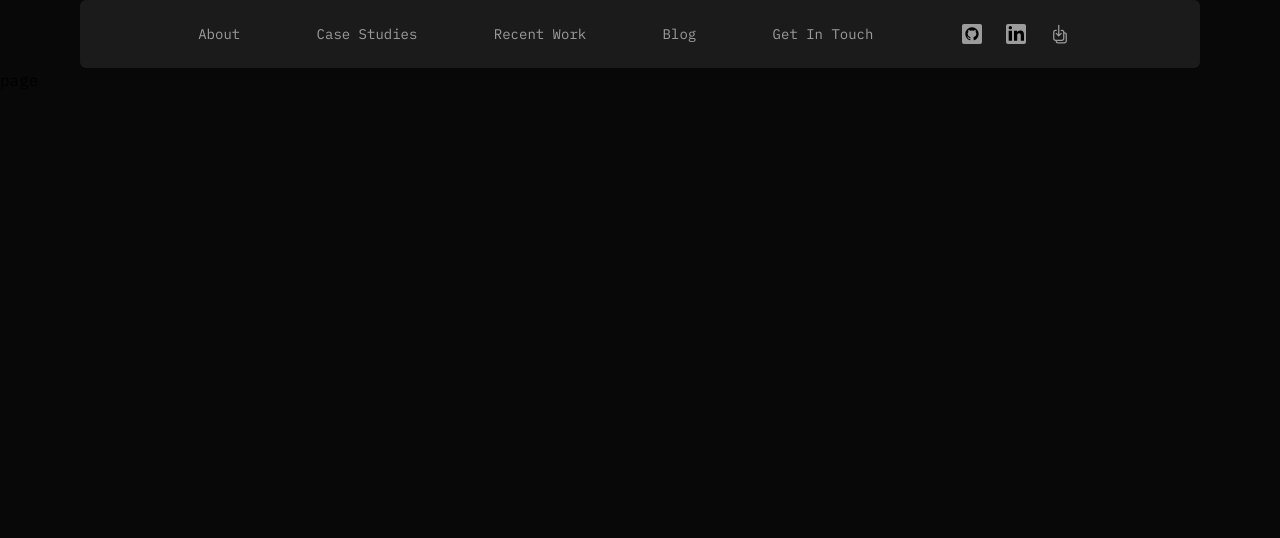
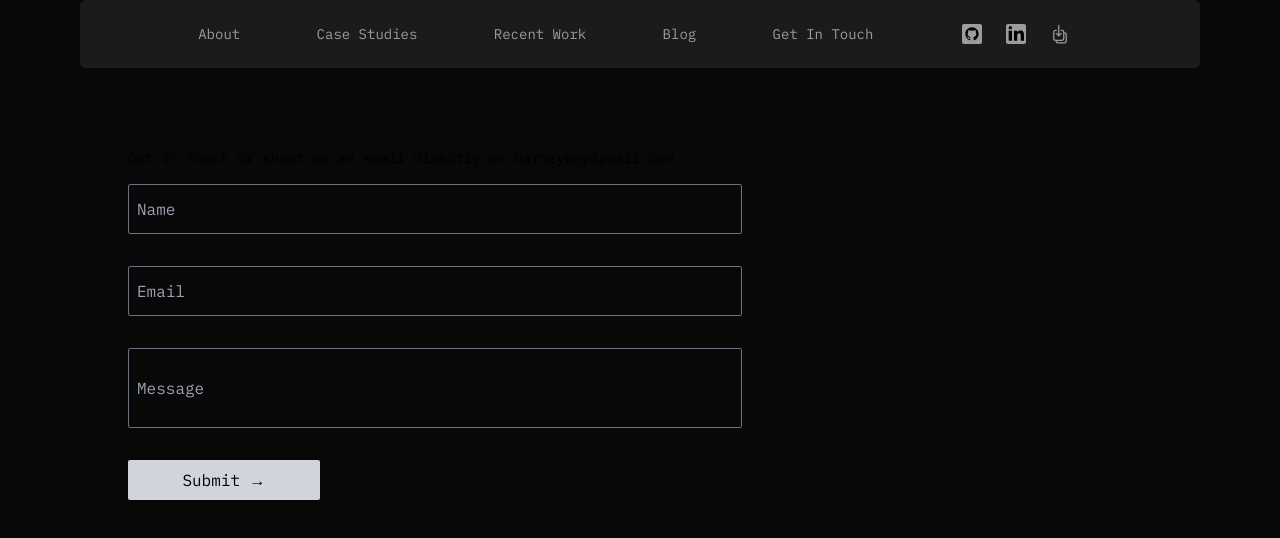
Before and after one commit to daniel-akinyemi/octane-portfolio-os, a Next.js app: page /getintouch in a window 1280 px wide. Shown: the top 538 px of the page. Built offline with nearby package versions, Linux system fonts and the light colour scheme.

Commit message:
'hovercode' layer component added

```diff
--- a/components/ProjectCard.tsx
+++ b/components/ProjectCard.tsx
@@ -9,7 +9,7 @@ type ProjectProps = {
 const ProjectCard = (props: ProjectProps) => {
   return (
     <div>
-        <div className="bg-gray-500 h-80 w-72 rounded-md cursor-pointer px-4 mx-6">
+        <div className="bg-gray-200 h-80 w-72 rounded-md cursor-pointer px-4 mx-6 mb-12">
               <p className="font-semibold text-lg pt-[60%]">{props.projectName}</p>
               <p className="text-md">{props.projectSummary}</p>
               <div className="flex pt-2">
--- a/package.json
+++ b/package.json
@@ -22,6 +22,7 @@
   "devDependencies": {
     "autoprefixer": "^10.4.13",
     "postcss": "^8.4.21",
+    "tailwind-scrollbar": "^2.1.0",
     "tailwindcss": "^3.2.7"
   }
 }
--- a/src/app/blog/page.tsx
+++ b/src/app/blog/page.tsx
@@ -1,6 +1,10 @@
 const page = () => {
   return (
-    <div>page</div>
+    <div>
+      <div className="max-w-5xl mx-auto flex justify-center py-48 text-5xl text-gray-300 font-bold">
+        Coming Soon 🚀
+      </div>
+    </div>
   )
 }
 
--- a/src/app/getintouch/page.tsx
+++ b/src/app/getintouch/page.tsx
@@ -1,6 +1,27 @@
 const page = () => {
   return (
-    <div>page</div>
+    <section className="max-w-5xl mx-auto py-20 space-y-4">
+      <div className="text-sm">Get in touch or shoot me an email directly on darnzykay@gmail.com</div>
+      <form
+      className="grid grid-cols-1 space-y-8 w-3/5"
+      // onSubmit={}
+      >
+        <input type='text'
+        placeholder="Name"
+        className="bg-[#080808] text-white px-2 rounded-sm py-3 outline-1 border border-gray-500"
+        />
+        <input type="email"
+        placeholder="Email"
+        className="bg-[#080808] px-2 text-white rounded-sm py-3 outline-1 border border-gray-500"
+
+        />
+        <input type='text'
+        className="bg-[#080808] px-2 text-white rounded-sm py-3 h-20 outline-1 border border-gray-500"
+        placeholder="Message"
+        />
+        <button className="bg-gray-300 w-48 py-2 rounded-sm hover:bg-gray-100 transition-all duration-200">Submit &rarr;</button>
+      </form>
+    </section>
   )
 }
 
--- a/src/app/globals.css
+++ b/src/app/globals.css
@@ -6,4 +6,7 @@
     .tech-stack-card {
       @apply text-xs bg-gray-800 text-white py-0.5 px-2 rounded-xl mx-0.5;
     }
+    .hovercode{
+      @apply active:text-white hover:drop-shadow-2xl shadow-blue-600 transition-all delay-100 hover:text-white/90 hover:outline outline-offset-4;
+    }
   }
--- a/src/app/layout.tsx
+++ b/src/app/layout.tsx
@@ -19,7 +19,7 @@ export default function RootLayout({
 }) {
   return (
     <html lang="en">
-      <body className={`bg-[#080808] ${plexMono.className}`}>
+      <body className={`bg-[#080808] ${plexMono.className} scrollbar-thin scrollbar-thumb-gray-200 scrollbar-track-slate-700`}>
       <Navbar/>
         {children}</body>
     </html>
--- a/src/app/recentwork/page.tsx
+++ b/src/app/recentwork/page.tsx
@@ -3,10 +3,11 @@ import ProjectCard from "../../../components/ProjectCard"
 const page = () => {
   return (
     <div>
-        <div className="wrapper max-w-5xl mx-auto py-20 flex">
+        <div className="max-w-5xl mx-auto py-20 grid grid-cols-3 h-full">
             <ProjectCard projectName="Octane Portfolio OS" projectSummary="Modern developer portfolio website" techCard1="React" techCard2="Tailwind CSS" techCard3="Javascript"/>
             <ProjectCard projectName="Souqify" projectSummary="Your plug for house finishing products" techCard1="Liquid" techCard2="Javascript" techCard3="CSS/SCSS"/>
             <ProjectCard projectName="Chat GPT Clone 1.1" projectSummary="I created a clone of the popular AI chatbot" techCard1="NextJS" techCard2="Tailwind CSS" techCard3="Vercel"/>
+
         </div>
     </div>
   )
--- a/tailwind.config.js
+++ b/tailwind.config.js
@@ -12,5 +12,7 @@ module.exports = {
   theme: {
     extend: {},
   },
-  plugins: [],
+  plugins: [
+    require('tailwind-scrollbar'),
+  ],
 }
```
Also changed, not shown: src/app/about/page.tsx (+24 -10 lines), 1 other file (tests, documents, lock files or other folders).
